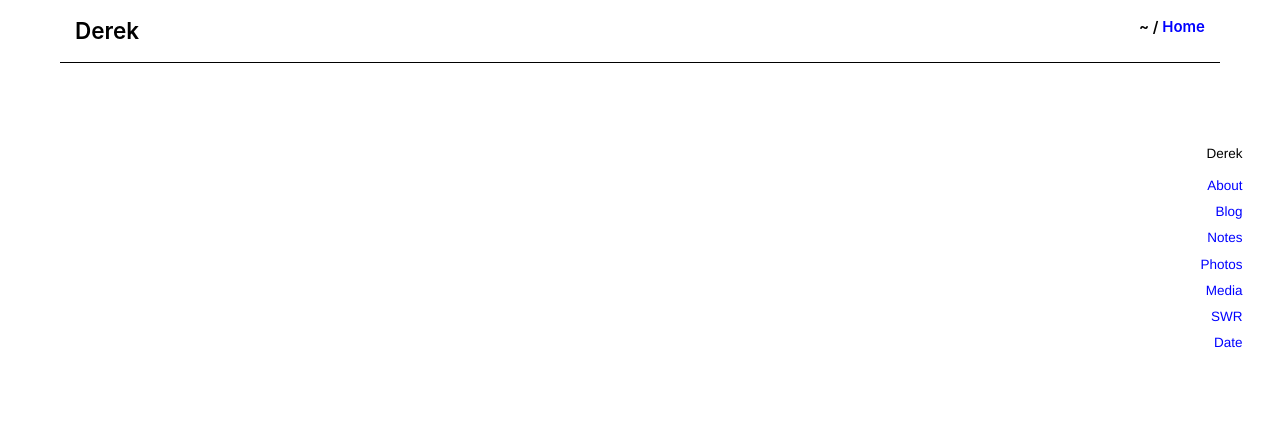
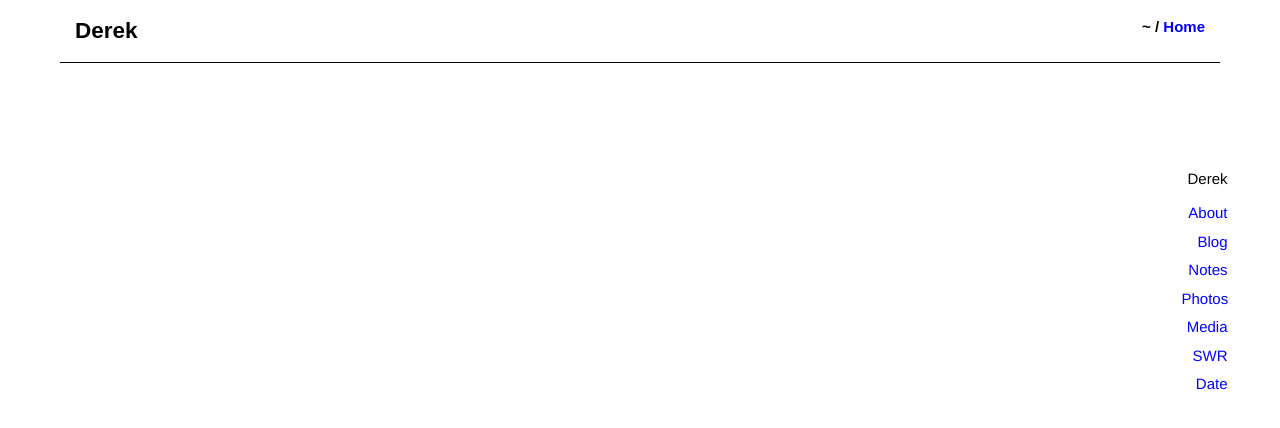
Before and after one commit to derekpodi/derekpodi.com, a Next.js app: page / in a window 1280 px wide. Shown: the top 428 px of the page. Built offline with nearby package versions, Linux system fonts and the light colour scheme.

Commit message:
lighthouse report changes

```diff
--- a/components/layout.js
+++ b/components/layout.js
@@ -10,6 +10,8 @@ export const siteTitle = 'Derek Podimatis'
 
 export default function Layout({ children, home }) {
   return (
+    <html lang="en">
+
       <div className={utilStyles.container}>
 
         <Head>
@@ -28,7 +30,9 @@ export default function Layout({ children, home }) {
           <meta name="twitter:card" content="summary_large_image" />
         </Head>
 
+
         <Navbar />
+
 
         <Menu />
 
@@ -50,5 +54,6 @@ export default function Layout({ children, home }) {
         </footer>
 
       </div>
+    </html>
   )
 }
--- a/components/menu.js
+++ b/components/menu.js
@@ -11,7 +11,7 @@ const Menu = () => {
 
     return(
 
-        <div className={utilStyles.menu}>
+        <div className={`${utilStyles.menu} ${utilStyles.pa3}`}>
             <span className={utilStyles.title}>
             {router.pathname =='/' ? (
                 <>
--- a/components/navbar.js
+++ b/components/navbar.js
@@ -31,8 +31,8 @@ const Navbar = () => {
                         </div>
 
                         <div className="navbar-section">
-                            <h4>
-                                <span className="h4-normal">
+                            <h1>
+                                <span className="h1-normal">
                                     ~ /
                                     <Link href="/">
                                     <a title="Home"> Home </a>
@@ -47,7 +47,7 @@ const Navbar = () => {
                                         </>
                                     )}
                                 </span>
-                            </h4>
+                            </h1>
                         </div>
                     </div>
                 </div>
--- a/pages/_app.js
+++ b/pages/_app.js
@@ -1,6 +1,7 @@
 import '../styles/globals.css'
 
 /*
+import '../node_modules/spectre.css'
 import '../styles/computer.css'
 import '../styles/utils.module.css'
 */
--- a/styles/globals.css
+++ b/styles/globals.css
@@ -289,7 +289,6 @@ h1,
 .h1 {
   font-size: 1rem;
   font-weight:600;
-  font-style:italic
 }
 
 h2,
```
Lines whose indentation alone changed are shown as unchanged.
